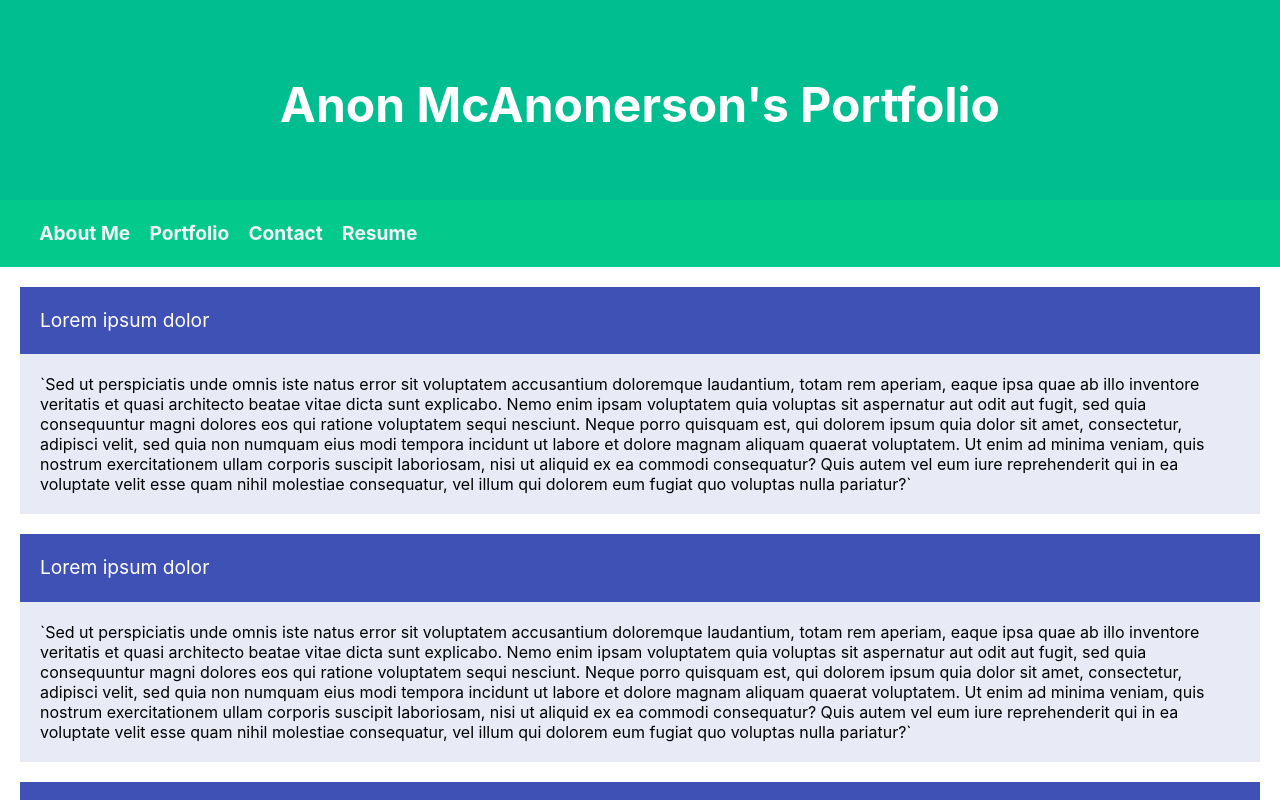
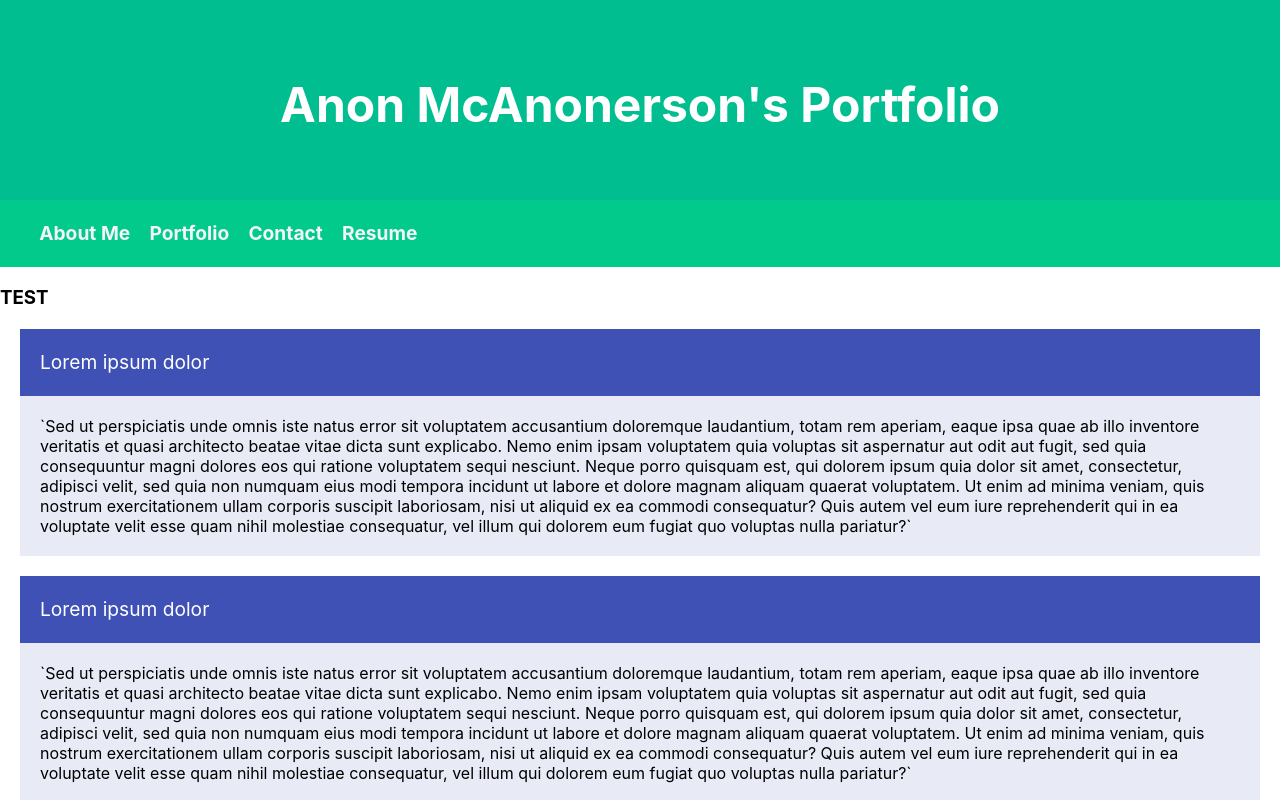
Before and after one commit to anon123123123/du-react-portfolio, a React (Create React App) app: page / in a window 1280 px wide. Shown: the top 800 px of the page. Built offline with nearby package versions, Linux system fonts and the light colour scheme.

Commit message:
added pages and state changtes

```diff
--- a/src/App.js
+++ b/src/App.js
@@ -1,9 +1,10 @@
 // import logo from './logo.svg';
 import './App.css';
-import Navbar from './components/Navbar';
+// import Navbar from './components/Navbar';
 import Header from './components/Header';
 import Footer from './components/Footer';
 import Card from './components/Card';
+import Container from './components/Container';
 
 
 function App() {
@@ -11,8 +12,8 @@ function App() {
 
     <div>
       <Header />
-      <Navbar />
-      <Card />
+      {/* <Navbar /> */}
+      <Container />
       <Card />
       <Card />
       <Footer />
--- /dev/null
+++ b/src/components/Container.js
@@ -0,0 +1,34 @@
+// import React from 'react';
+import React, { useState } from "react";
+import Navbar from './Navbar';
+// import Card from './Card';
+import About from '../pages/About';
+import Portfolio from '../pages/Portfolio';
+
+function Container() {
+    const [currentPage, setCurrentPage] = useState("ABOUT");
+
+    const renderPage = () => {
+      if (currentPage === "ABOUT") {
+        return <About />;
+      }
+      if (currentPage === "PORTFOLIO") {
+        return <Portfolio />;
+      }
+
+      return;
+    };
+
+    const handlePageChange = (page) => {
+      setCurrentPage(page);
+    };
+
+    return (
+      <section>
+        <Navbar currentPage={currentPage} handlePageChange={handlePageChange} />
+        {renderPage()}
+      </section>
+    );
+}
+
+export default Container;
--- a/src/components/Navbar.js
+++ b/src/components/Navbar.js
@@ -1,14 +1,14 @@
 import React from 'react';
 
 // In Navbar, we can assign a style from an object by using curly braces
-function Navbar() {
+function Navbar({ currentPage, handlePageChange }) {
   return (
     <div className='card'>
       <div className='card-header'>
-        <a href='#about-me'>About Me</a>
-        <a href='#portfolio'>Portfolio</a>
-        <a href='#contact'>Contact</a>
-        <a href='#resume'>Resume</a>
+        <a href='#about-me' onClick={() => handlePageChange("ABOUT")}>About Me</a>
+        <a href='#portfolio' onClick={() => handlePageChange("PORTFOLIO")}>Portfolio</a>
+        <a href='#contact' onClick={() => handlePageChange("CONTACT")}>Contact</a>
+        <a href='#resume' onClick={() => handlePageChange("RESUME")}>Resume</a>
         </div>
 
     </div>
--- /dev/null
+++ b/src/pages/About.js
@@ -0,0 +1,12 @@
+import React from 'react';
+// Here we are importing a CSS file as a dependency
+
+function About() {
+  return (
+    <section >
+      <h3>TEST</h3>
+    </section>
+  );
+}
+
+export default About;
--- /dev/null
+++ b/src/pages/Portfolio.js
@@ -0,0 +1,12 @@
+import React from 'react';
+// Here we are importing a CSS file as a dependency
+
+function Portfolio() {
+  return (
+    <section >
+      <h3>TEST 2</h3>
+    </section>
+  );
+}
+
+export default Portfolio;
```
